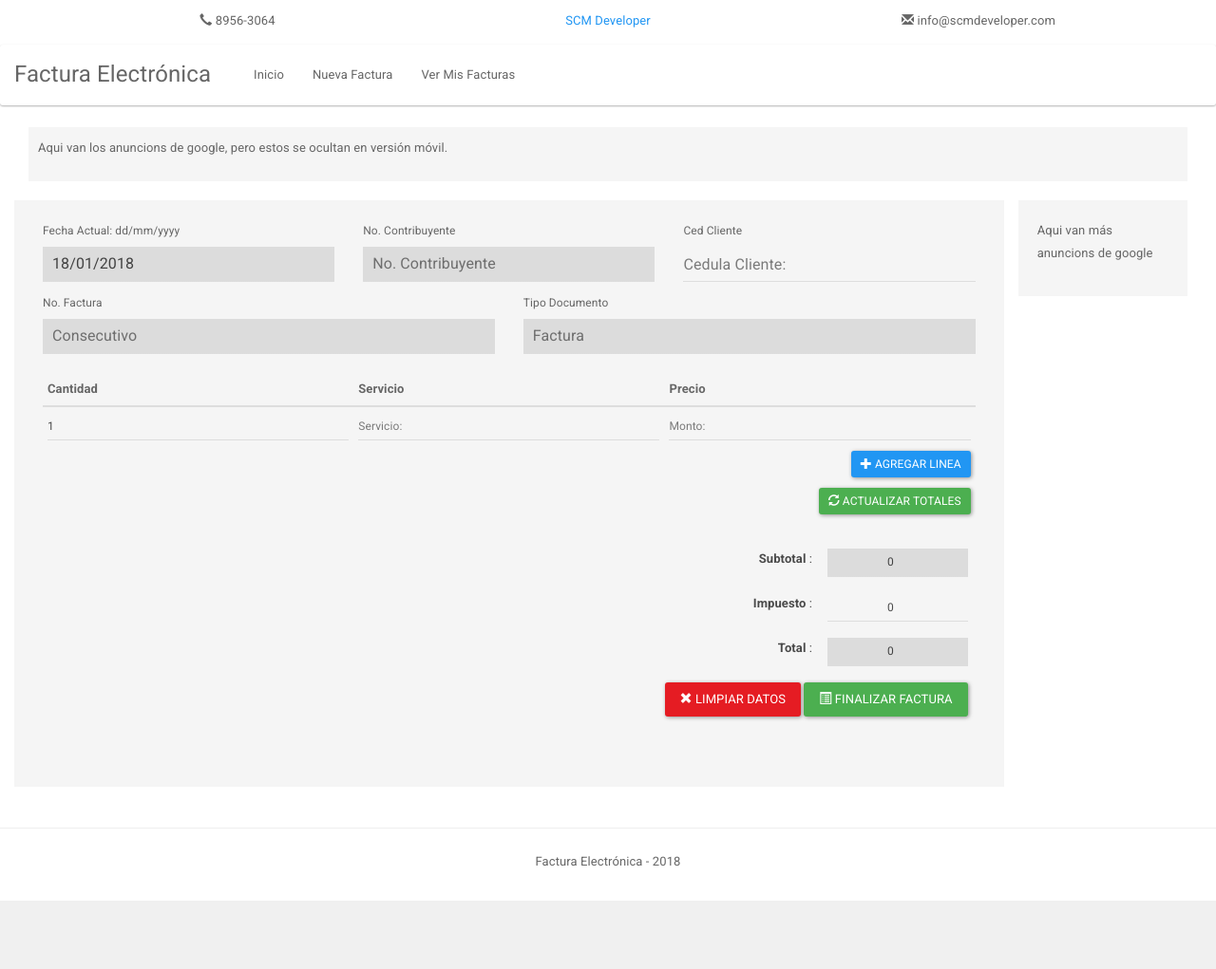
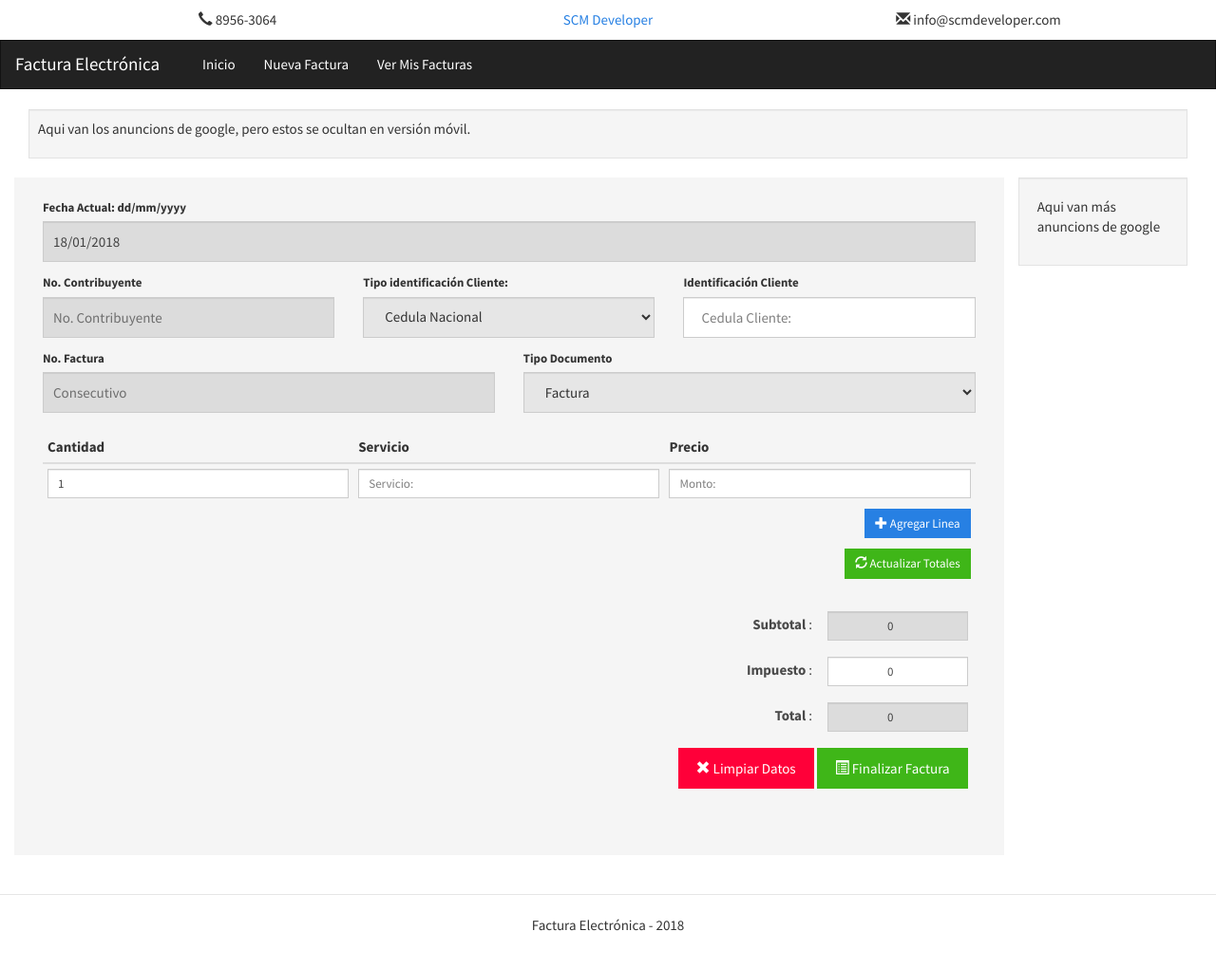
Before and after one commit to Sershock30/Digi-Facts, a PHP site: page /index.php?page=nueva in a window 1280 px wide. Shown: the whole page at 95% size. Before the commit the page ends 949 px from the top, so only its background shows below. Run offline with PHP 8.4, Linux system fonts and the light colour scheme; some libraries are stand-ins or nearby versions.

Commit message:
Cambios en la vista

```diff
--- a/config_files/config.php
+++ b/config_files/config.php
@@ -81,7 +81,7 @@ para referenciar un tema de Bootstrap, dejar en la llave bs y el tema en el indi
 */
 
 $Styles = [
-	"bootstrap" => "paper",
+	"bootstrap" => "cosmo",
 	"main" => "main"
 ];
 
--- a/view/assets/js/Factura.js
+++ b/view/assets/js/Factura.js
@@ -67,9 +67,16 @@ function ActualizaPrecios(){
 
 //se establece la variable de la linea
 var linea = `<tr class="linea_factura">
-    		<td><input type="number" class="form-control input-sm linea_cantidad" placeholder="Cantidad:" value="1"></td>
+    		<td><input
+    				onfocus="this.value = '';"
+                    onblur="if(this.value == ''){this.value = '1'}"
+    				type="number"
+    				class="form-control
+    				input-sm linea_cantidad"
+    				placeholder="Cantidad:"
+    				value="1"></td>
     		<td><input type="text" class="form-control input-sm linea_servicio" placeholder="Servicio:"></td>
-    		<td><input type="text" class="form-control input-sm linea_precio" placeholder="Monto:"></td>
+    		<td><input type="number" class="form-control input-sm linea_precio" placeholder="Monto:"></td>
     	</tr>`;
 
 //función para agregar una linea
--- a/view/nueva.php
+++ b/view/nueva.php
@@ -11,7 +11,7 @@
     		<div class="col-md-10" id="Contenido_Factura">
     			<div class="row">
                     <!-- Primera fila de informacion -->
-    				<div class="col-md-4">
+    				<div class="col-md-12">
     					<label for=""><small>Fecha Actual: dd/mm/yyyy</small></label>
     					<input type="text" id="data_fecha" readonly="" class="form-control" placeholder="Fecha">
     				</div>
@@ -20,9 +20,16 @@
     					<label for=""><small>No. Contribuyente</small></label>
     					<input type="text" id="data_contribuyente" readonly="" class="form-control" placeholder="No. Contribuyente">
     				</div>
+                    <div class="col-md-4">
+                        <label for=""><small>Tipo identificación Cliente:</small></label>
+                        <select type="text" id="tipo_identificacion" readonly class="form-control" placeholder="Tipo Identificación:">
+                            <option value="01">Cedula Nacional</option>
+                            <option value="02">Pasaporte</option>
+                        </select>
+                    </div>
                     <!-- Cédula jurídica/física del cliente -->
                     <div class="col-md-4">
-                        <label for=""><small>Ced Cliente</small></label>
+                        <label for=""><small>Identificación Cliente</small></label>
                         <input type="text" id="data_cliente" class="form-control" placeholder="Cedula Cliente:">
                     </div>
                     <!-- Segunda fila de información -->
@@ -35,7 +42,10 @@
                     <!-- NOTA: Incluir Notas de Crédito y Débito -->
                     <div class="col-md-6">
                         <label for=""><small>Tipo Documento</small></label>
-                        <input type="text" id="data_tipo-doc" readonly="" class="form-control" placeholder="Factura">
+                        <select type="text" id="data_tipo-doc" readonly class="form-control" placeholder="Tipo documento:">
+                            <option value="01">Factura</option>
+                            <option value="02">Nota de Crédito</option>
+                        </select>
                     </div>
     			</div>
 
@@ -55,7 +65,13 @@
     				<tbody id="detalles_factura">
     					<tr class="linea_factura">
     						<td>
-                                <input type="number" class="form-control input-sm linea_cantidad" placeholder="Cantidad:" value="1">
+                                <input type="number"
+                                    onfocus="this.value = '';"
+                                    onblur="if(this.value == ''){this.value = '1'}"
+                                    onkeypress="ActualizaPrecios();"
+                                    class="form-control input-sm linea_cantidad"
+                                    placeholder="Cantidad:"
+                                    value="1">
                             </td>
     						<td>
                                 <input type="text" class="form-control input-sm linea_servicio" placeholder="Servicio:">
@@ -106,7 +122,15 @@
     					<!-- Monto del impuesto a mostrar -->
     					<tr class="text-right form-horizontal">
     						<td class="col-md-10 col-sm-6 control-label lb_impuesto"><strong>Impuesto </strong></td>
-    						<td class="col-md-2 col-sm-6"><input id="impuesto" class="form-control input-sm text-center" type="number" placeholder="0" value="0"></td>
+    						<td class="col-md-2 col-sm-6">
+                                <input
+                                onfocus="this.value = '';"
+                                onblur="if(this.value == ''){this.value = '0'}"
+                                id="impuesto"
+                                class="form-control input-sm text-center"
+                                type="number"
+                                value="0">
+                            </td>
     					</tr>
     					<!-- Despliegue del total de la factura -->
     					<tr class="text-right form-horizontal">
```
